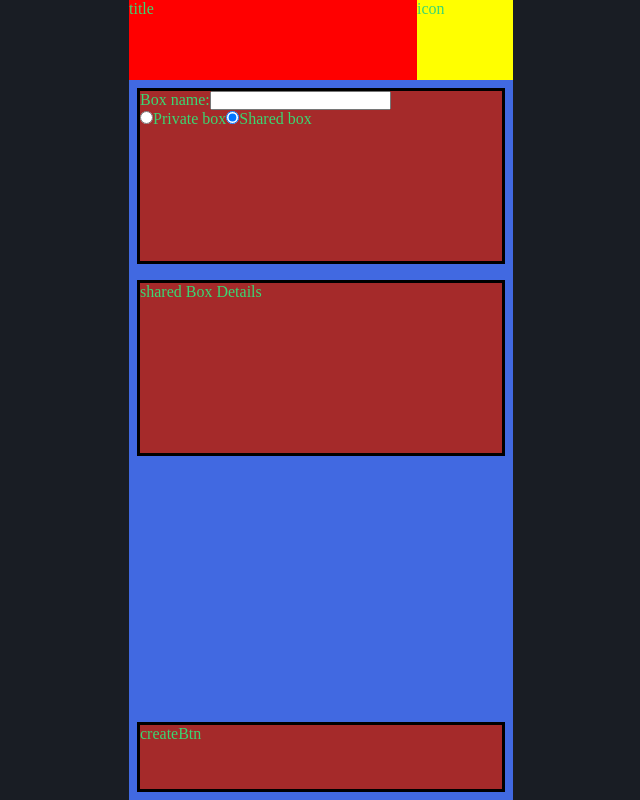
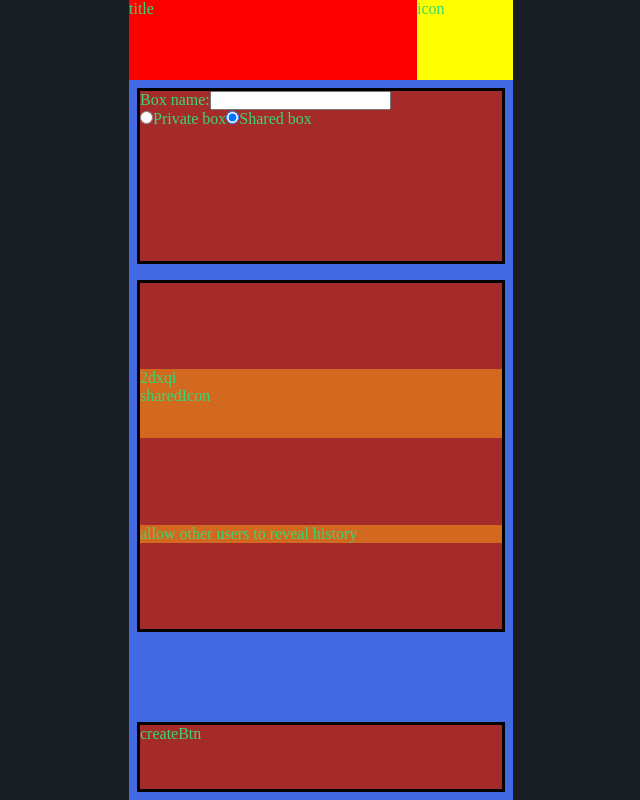
Before and after one commit to tahrer007/E-Penny-Bank, a React (Create React App) app in the folder client/: page /createBox in a window 1280 px wide. Both pictures are taken after a click on the radio button 551 px from the left and 117 px from the top of the page. Shown: the whole page, without its empty margins (319-959 px from the left). Built offline with nearby package versions, Linux system fonts and the light colour scheme.

Commit message:
shared box details , random key genrator

```diff
--- a/client/src/components/deposit/exactDeposit/ExactDeposit.jsx
+++ b/client/src/components/deposit/exactDeposit/ExactDeposit.jsx
@@ -1,6 +1,6 @@
 import React, { useState, useEffect } from "react";
 import "./exactDeposit.scss";
-import { MAX,MIN } from "services/api/const";
+import { MAX,MIN } from "services/const";
 
 
 const ExactDeposit = ({ addAmount }) => {
--- a/client/src/components/deposit/randomDeposit/RandomDeposit.jsx
+++ b/client/src/components/deposit/randomDeposit/RandomDeposit.jsx
@@ -1,5 +1,5 @@
 import React, { useState, useEffect } from "react";
-import { MAX, MIN } from "services/api/const";
+import { MAX, MIN } from "services/const";
 
 import "./randomDeposit.scss";
 
--- /dev/null
+++ b/client/src/components/sharedBoxDetails/SharedBoxDetails.jsx
@@ -0,0 +1,23 @@
+import React, { useEffect, useState } from "react";
+import { makeKey } from "services/helper";
+import "./sharedBoxDetails.scss";
+
+const SharedBoxDetails = ({ boxDetails, newBox }) => {
+  const [boxKey, setBoxKey] = useState(boxDetails?.key);
+
+  useEffect(() => {
+   if( newBox)setBoxKey(makeKey());
+  }, []);
+  return (
+    <div className="sharedBoxDetails">
+      <div className="keyBox">
+        <div className="key">{boxKey}</div>
+        <div className="shareKey">sharedIcon</div>
+      </div>
+      {(newBox || boxDetails.admin) && (
+        <div className="authorized">allow other users to reveal history</div>
+      )}
+    </div>
+  );
+};
+export default SharedBoxDetails;
--- /dev/null
+++ b/client/src/components/sharedBoxDetails/sharedBoxDetails.scss
@@ -0,0 +1,26 @@
+@import "global.scss";
+.sharedBoxDetails {
+  height: 50%;
+  display: flex;
+  flex-direction: column;
+  justify-content: space-evenly;
+  align-items: flex-start;
+
+  > div {
+    width: 100%;
+    background-color: chocolate;
+  }
+
+  .keyBox {
+    height: 20%;
+    > div {
+    }
+    .key {
+    }
+    .shareKey {
+    }
+  }
+
+  .authorized {
+  }
+}
--- a/client/src/pages/createBox/CreateBoxPage.jsx
+++ b/client/src/pages/createBox/CreateBoxPage.jsx
@@ -1,10 +1,9 @@
 import React, { useState, useEffect } from "react";
-import { BOXES_TYPES, PRIVATE_BOX, SHARED_BOX } from "services/api/const";
+import { BOXES_TYPES, PRIVATE_BOX, SHARED_BOX } from "services/const";
 //import RadioButton from "components/radioButton/RadioButton";
+import SharedBoxDetails from "components/sharedBoxDetails/SharedBoxDetails";
+import "./createBox.scss";
 
-import "./createBox.scss";
-//const PRIVATE_BOX = 0 ;
-//const SHARED_BOX = 1 ;
 const CreateBox = () => {
   const [boxType, setBoxType] = useState(PRIVATE_BOX);
 
@@ -48,7 +47,7 @@ const CreateBox = () => {
           Shared box
         </div>
       </div>
-      {boxType && <div className="sharedBoxDetails"> shared Box Details</div>}
+      {boxType ? <SharedBoxDetails newBox={true} /> : null}
       <div className="createBtn"> createBtn</div>
     </div>
   );
--- a/client/src/pages/createBox/createBox.scss
+++ b/client/src/pages/createBox/createBox.scss
@@ -12,9 +12,7 @@
   .boxDetails {
     height: 25%;
   }
-  .sharedBoxDetails {
-    height: 25%;
-  }
+
 
   .createBtn {
     margin-top: auto;
--- a/client/src/services/api/const.js
+++ /dev/null
@@ -1,8 +0,0 @@
-const MAX = 100 ;
-const MIN = 1 ;
-const PRIVATE_BOX = 0 ;
-const SHARED_BOX = 1 ;
-const BOXES_TYPES = ["private","shared"]
-
-
-export {MAX,MIN ,PRIVATE_BOX,SHARED_BOX,BOXES_TYPES};
--- /dev/null
+++ b/client/src/services/const.js
@@ -0,0 +1,18 @@
+const MAX = 100;
+const MIN = 1;
+const PRIVATE_BOX = 0;
+const SHARED_BOX = 1;
+const BOXES_TYPES = ["private", "shared"];
+const KEY_LENGTH = 5;
+const CHARACTERS =
+  "ABCDEFGHIJKLMNOPQRSTUVWXYZabcdefghijklmnopqrstuvwxyz0123456789";
+
+export {
+  MAX,
+  MIN,
+  PRIVATE_BOX,
+  SHARED_BOX,
+  BOXES_TYPES,
+  KEY_LENGTH,
+  CHARACTERS,
+};
--- /dev/null
+++ b/client/src/services/helper.js
@@ -0,0 +1,13 @@
+import { CHARACTERS, KEY_LENGTH } from "./const";
+const makeKey = () => {
+  let result = "";
+
+  const charactersLength = CHARACTERS.length;
+
+  for (let i = 0; i < KEY_LENGTH; i++) {
+    result += CHARACTERS.charAt(Math.floor(Math.random() * charactersLength));
+  }
+  return result;
+};
+
+export { makeKey };
```
